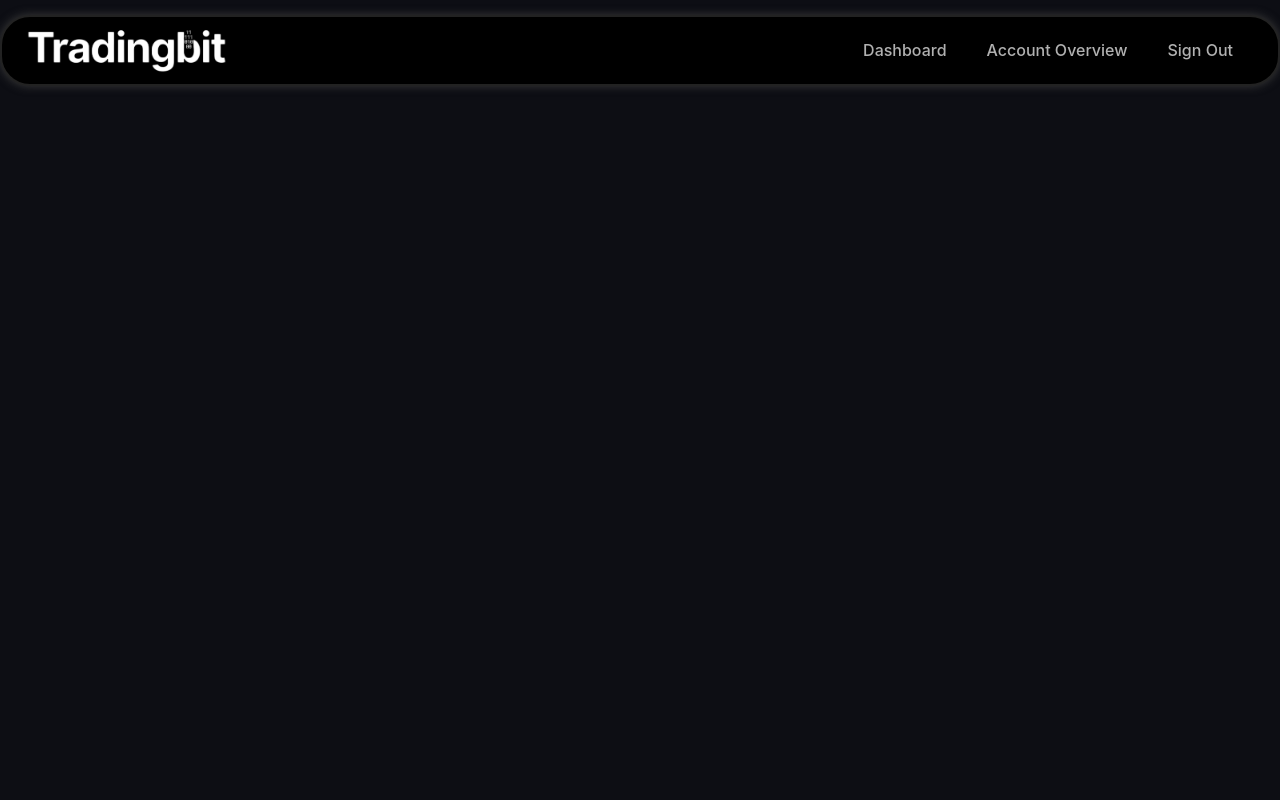
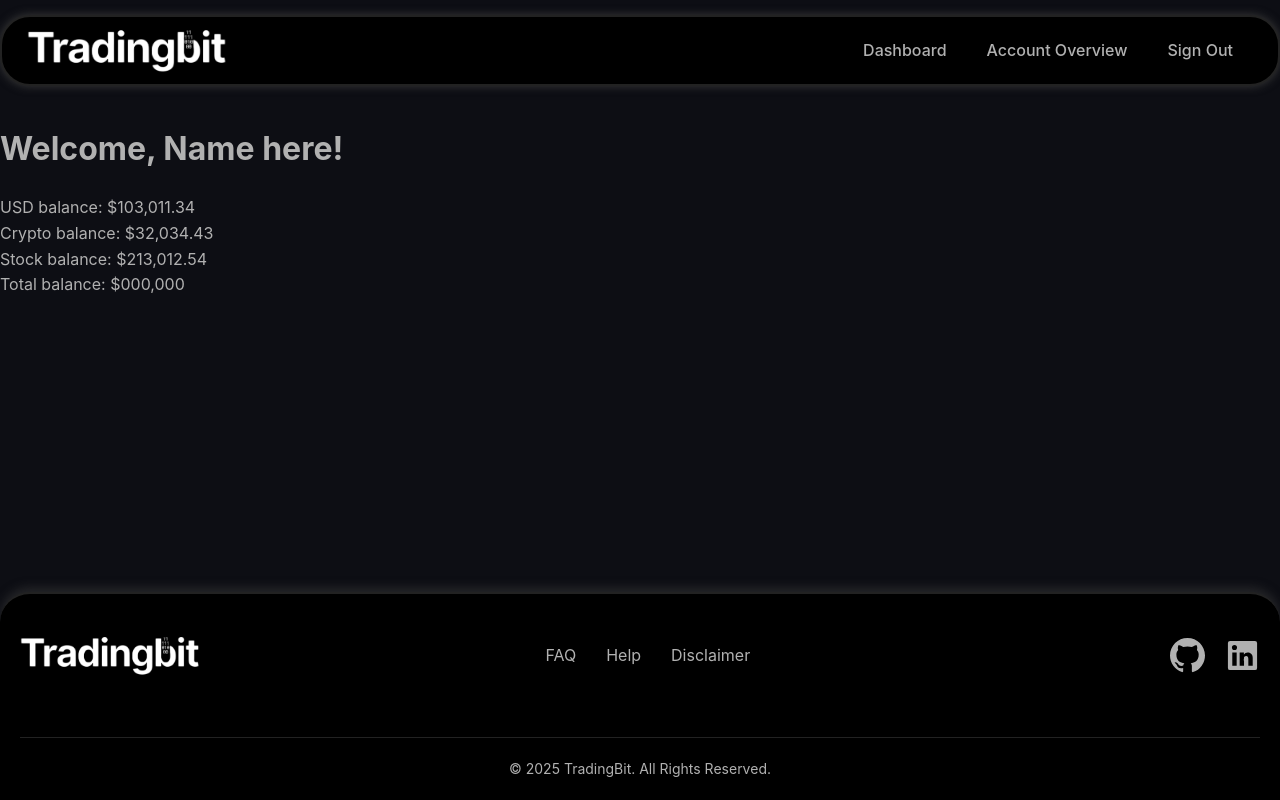
Before and after one commit to JeanElBeainy/TradingBitDotNet, a plain HTML site: page profile/profile.html in a window 1280 px wide. Drawn offline with Linux system fonts and the light colour scheme.

Commit message:
Add footer to profile

```diff
--- a/profile/profile.css
+++ b/profile/profile.css
@@ -258,3 +258,95 @@ ul {
 .dropdown-item:active {
     background-color: #e9ecef;
 }
+
+
+
+
+
+
+
+/* --- FOOTER --- */
+.footer {
+    background-color: black;
+    border-top: 2px solid var(--color-border);
+    box-shadow: 0 -5px 10px rgba(58, 58, 58, 0.5);
+    border-radius: 30px 30px 0 0;
+    padding: 4rem 2rem 2rem;
+    margin-top: 5rem;
+}
+
+.footer .container {
+    display: flex;
+    flex-direction: column;
+    align-items: center;
+    gap: 3rem;
+}
+
+.footer__top {
+    display: flex;
+    flex-direction: column;
+    align-items: center;
+    justify-content: space-between;
+    width: 100%;
+    gap: 3rem;
+}
+
+.footer__brand {
+    width: 180px;
+}
+
+.footer__socials {
+    display: flex;
+    gap: 2rem;
+}
+
+.social-icon {
+    width: 35px;
+    height: 35px;
+    fill: var(--color-text-light);
+}
+
+.social-icon:hover {
+    transform: scale(1.1);
+    opacity: 0.8;
+}
+
+.footer__links {
+    display: flex;
+    flex-direction: column;
+    align-items: center;
+    gap: 1.5rem;
+    text-align: center;
+}
+
+.footer__links a:hover {
+    color: var(--color-text-light);
+}
+
+.footer__text {
+    color: var(--color-text);
+    font-size: 1.4rem;
+    margin-top: 3rem;
+    border-top: 1px solid var(--color-border);
+    padding-top: 2rem;
+    width: 100%;
+    text-align: center;
+}
+
+@media screen and (min-width: 768px) {
+    .footer__top {
+        flex-direction: row;
+    }
+
+    .footer__links {
+        flex-direction: row;
+        gap: 3rem;
+        padding-right: 6%;
+    }
+}
+
+@media screen and (max-width: 767px) {
+    .footer {
+        border-radius: 15px 15px 0 0;
+    }
+}
--- a/profile/profile.html
+++ b/profile/profile.html
@@ -8,7 +8,7 @@
     <title>Profile</title>
 </head>
 <body>
-        <header class="header">
+    <header class="header">
         <nav class="nav collapsible">
             <a class="nav__brand" href="">
                 <img src="/Main/Images/TradingBitLogo.webp" alt="TradingBit Logo">
@@ -24,8 +24,41 @@
         </nav>
     </header>
 
+    <main>
+        <section class="top__section">
+            <div class="top__div">
+                <div class="top__container">
+                <div class="user__info">
+                    <h1>Welcome, <span>Name here!</span></h1>
+                    <p>USD balance: <span>$103,011.34</span></p>
+                    <p>Crypto balance: <span>$32,034.43</span></p>
+                    <p>Stock balance: <span>$213,012.54</span></p>
+                    <p>Total balance: <span>$000,000</span></p>
+                </div>
+            </div>
+            </div>
+        </section>
+    </main>
 
-
+    <footer class="footer">
+        <div class="container">
+            <div class="footer__top">
+                <a class="footer__brand footer__item" href="#"><img src="/Main/Images/TradingBitLogo.webp" alt="TradingBit Logo"></a>
+                <div class="footer__links footer__item">
+                    <a href="#">FAQ</a>
+                    <a href="#">Help</a>
+                    <a href="#">Disclaimer</a>
+                </div>
+                <div class="footer__socials footer__item">
+                 <a href="https://github.com" aria-label="GitHub" class="social-icon"><svg viewBox="0 0 16 16" fill="currentColor"><path d="M8 0C3.58 0 0 3.58 0 8c0 3.54 2.29 6.53 5.47 7.59.4.07.55-.17.55-.38 0-.19-.01-.82-.01-1.49-2.01.37-2.53-.49-2.69-.94-.09-.23-.48-.94-.82-1.13-.28-.15-.68-.52-.01-.53.63-.01 1.08.58 1.23.82.72 1.21 1.87.87 2.33.66.07-.52.28-.87.51-1.07-1.78-.2-3.64-.89-3.64-3.95 0-.87.31-1.59.82-2.15-.08-.2-.36-1.02.08-2.12 0 0 .67-.21 2.2.82.64-.18 1.32-.27 2-.27.68 0 1.36.09 2 .27 1.53-1.04 2.2-.82 2.2-.82.44 1.1.16 1.92.08 2.12.51.56.82 1.27.82 2.15 0 3.07-1.87 3.75-3.65 3.95.29.25.54.73.54 1.48 0 1.07-.01 1.93-.01 2.2 0 .21.15.46.55.38A8.013 8.013 0 0 0 16 8c0-4.42-3.58-8-8-8z"/></svg></a>
+                 <a href="https://www.linkedin.com" aria-label="LinkedIn" class="social-icon"><svg viewBox="0 0 24 24" fill="currentColor"><path d="M20.5 2h-17A1.5 1.5 0 0 0 2 3.5v17A1.5 1.5 0 0 0 3.5 22h17a1.5 1.5 0 0 0 1.5-1.5v-17A1.5 1.5 0 0 0 20.5 2zM8 19H5v-9h3zM6.5 8.25A1.75 1.75 0 1 1 8.25 6.5 1.75 1.75 0 0 1 6.5 8.25zM19 19h-3v-4.74c0-1.42-.6-1.93-1.38-1.93A1.64 1.64 0 0 0 13 14.19a1.65 1.65 0 0 0 .05 1.56V19h-3v-9h2.9v1.3a3.11 3.11 0 0 1 2.7-1.4c1.55 0 3.35 1 3.35 3.66z"/></svg></a>
+                </div>
+            </div>
+            <div class="footer__text">
+                <span>&copy; 2025 TradingBit. All Rights Reserved.</span>
+            </div>
+        </div>
+    </footer>
 
     <script>
         const collapsibles = document.querySelectorAll(".collapsible");
```
